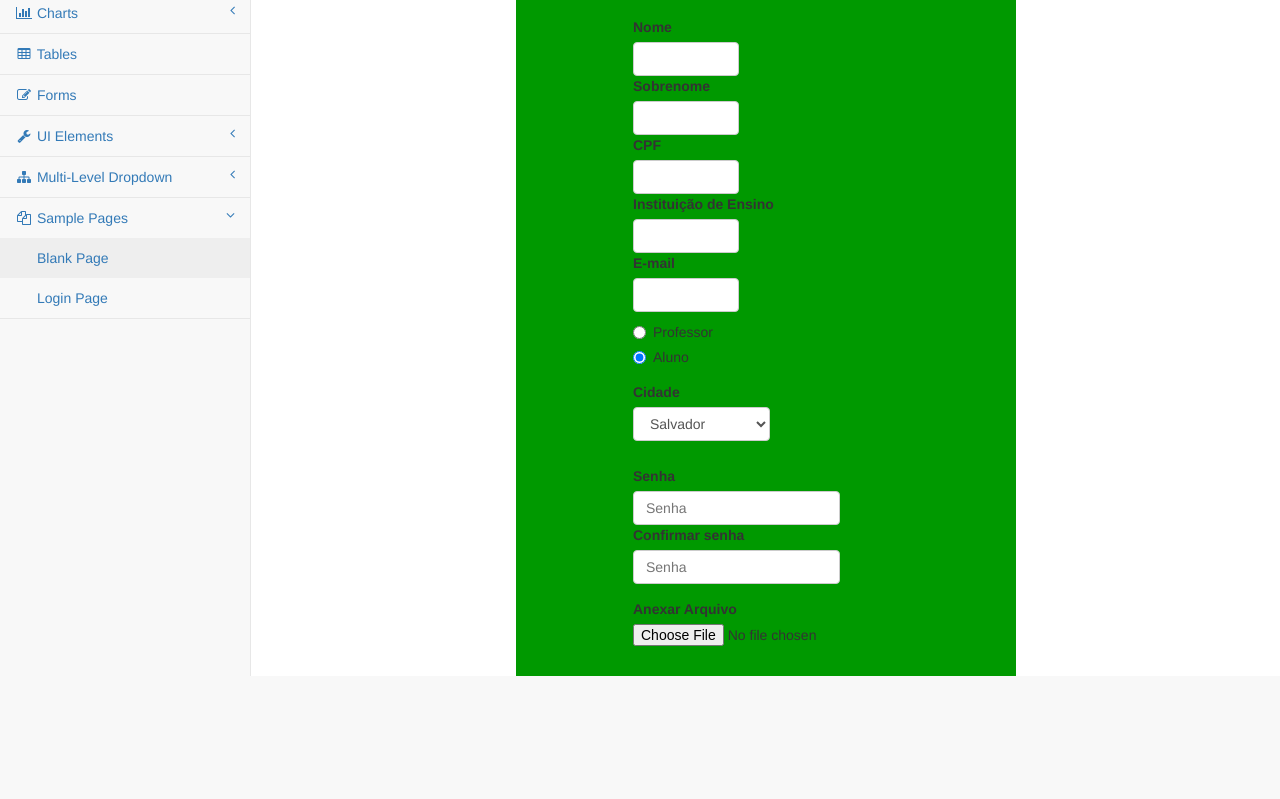
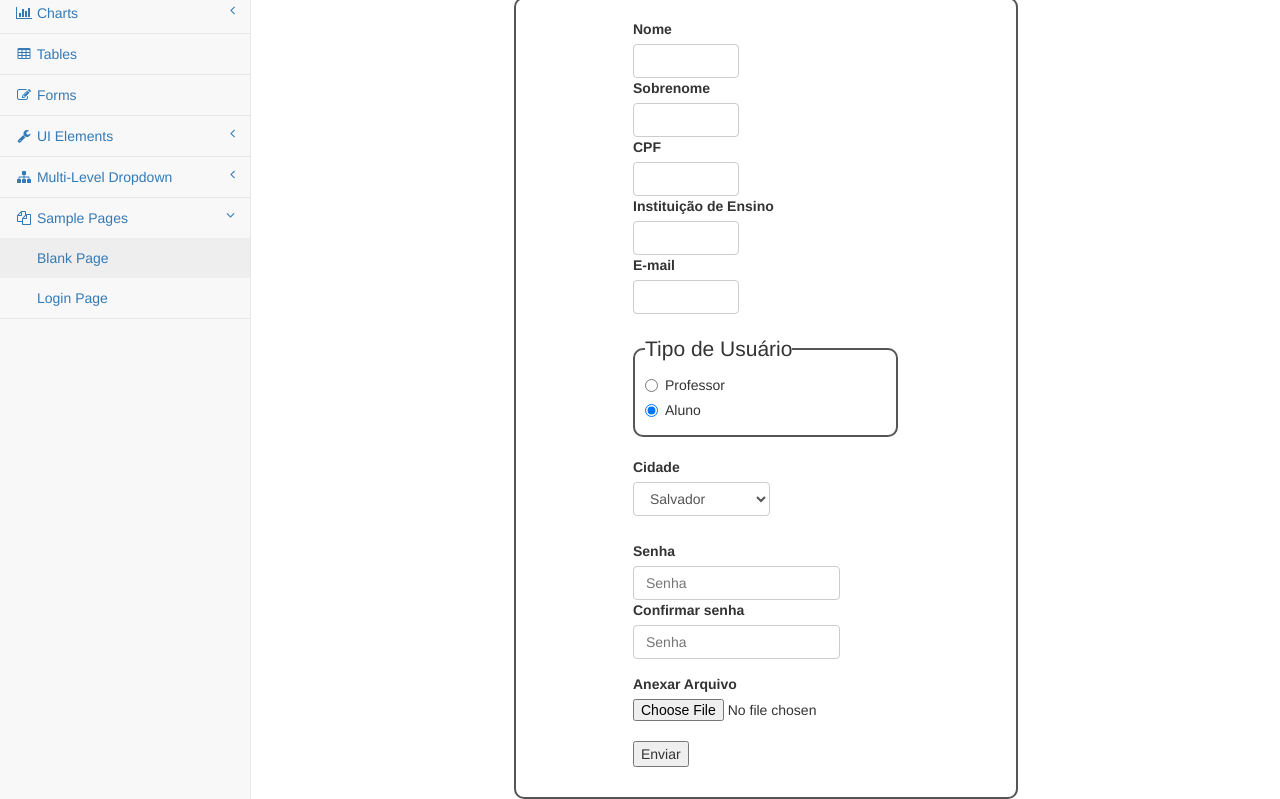
Before and after one commit to Psidom/PJfisio-1, a website: page pages/fc.html in a window 1280 px wide. Shown: the part 164-963 px from the top of the page. Before the commit the page ends 840 px from the top, so only its background shows below. Drawn offline with Linux system fonts and the light colour scheme.

Commit message:
Mudanças no FC.html na parte do formulario e no Meu.css

```diff
--- a/pages/fc.html
+++ b/pages/fc.html
@@ -383,6 +383,8 @@
             </div>
             <!-- /.container-fluid -->
             <section class="setor">
+                <fieldset>
+                    <form action="">
                         <div class="formulario">
                             <div>
                                 <label>Nome</label>
@@ -395,6 +397,9 @@
                                 <input class="forcad">
                                 <label>E-mail</label>
                                 <input class="forcad">
+                                </br>
+                                <fieldset class="alnprof">
+                                    <legend class="legend1">Tipo de Usuário</legend>
                                     <div class="form-group">
                                         <div class="radio">
                                             <label>
@@ -407,6 +412,8 @@
                                              </label>
                                         </div>
                                     </div>
+                                </fieldset>
+                                </br>
                                 <div class="form-group cidade">
                                     <label>Cidade</label>
                                     <select class="forcadctrl">
@@ -427,10 +434,16 @@
                                     <label>Anexar Arquivo</label>
                                     <input type="file">
                                 </div>
+                                </br>
+                                <input type="submit" onclick="alert('Eu Sou o Batman')" value="Enviar">
                             </div>
                             <!-- /#Conteudo do Formulario -->
                         </div>
                         <!-- /#div principal do Formulario -->
+                    </form>
+                    <!-- /#Final do Formulario -->
+                </fieldset>
+                <!-- /#Final do Fieldset -->
             </section>
             <!-- /#setor do conteudo da pagina -->
         </div>
```
Also changed, not shown: dist/css/meu.css. Lines whose indentation alone changed are shown as unchanged.
